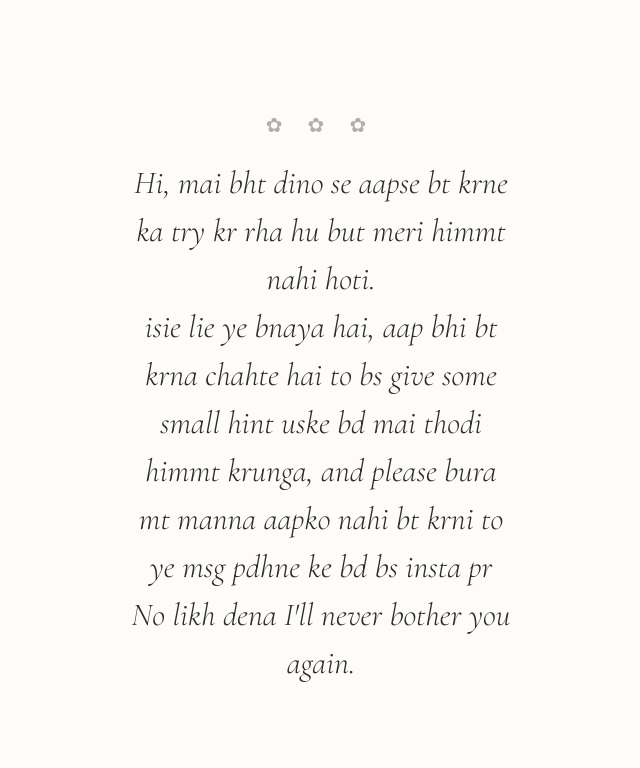
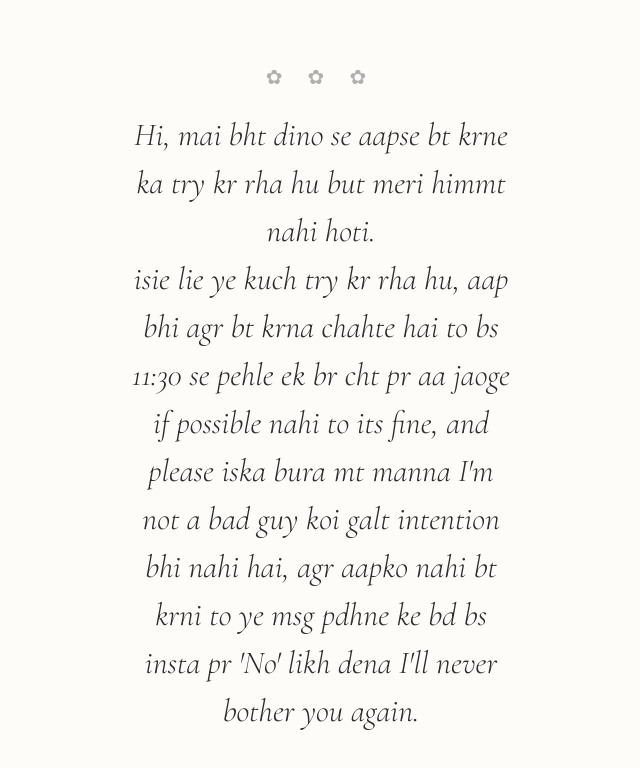
Before and after one commit to rooohit/Invite, a plain HTML site: page index.html in a window 1280 px wide. Shown: the whole page, without its empty margins (319-959 px from the left). Drawn offline with nearby package versions, Linux system fonts and the light colour scheme.

Commit message:
Update index.html

```diff
--- a/index.html
+++ b/index.html
@@ -45,8 +45,8 @@
     <div class="msg">
     <pr>Hi, mai bht dino se aapse bt krne ka try kr rha hu but meri himmt nahi hoti.<br>
 
-    isie lie ye bnaya hai, aap bhi bt krna chahte hai to bs give some small hint uske bd mai thodi himmt krunga, and please bura mt manna aapko nahi bt krni to ye msg
-     pdhne ke bd bs insta pr No likh dena I'll never bother you again.</pr>
+    isie lie ye kuch try kr rha hu, aap bhi agr bt krna chahte hai to bs 11:30 se pehle ek br cht pr aa jaoge if possible nahi to its fine, and please iska bura mt manna I'm not a bad guy koi galt intention bhi nahi hai, agr aapko nahi bt krni to ye msg
+     pdhne ke bd bs insta pr 'No' likh dena I'll never bother you again.</pr>
     </div>
   </div>
 </body>
```
